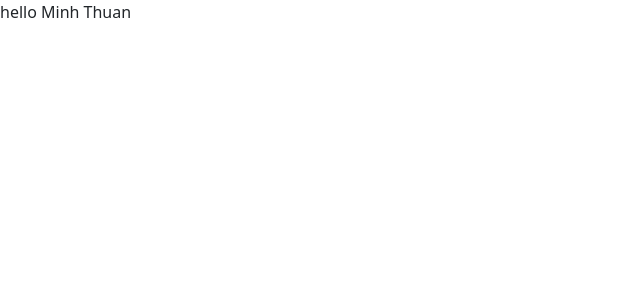
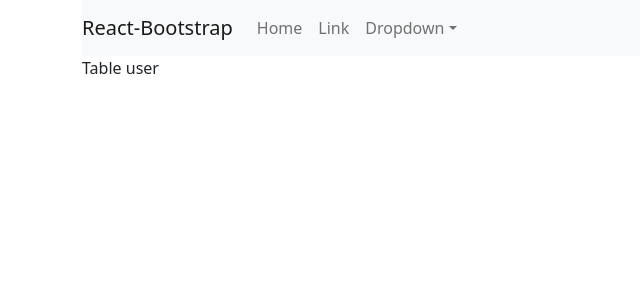
Before and after one commit to Thuan0907/project-react, a React (Create React App) app: page / in a window 1280 px wide. Shown: the top 300 px of the page, without its empty margins (0-640 px from the left). Built offline with nearby package versions, Linux system fonts and the light colour scheme.

Commit message:
design-header

```diff
--- a/src/App.js
+++ b/src/App.js
@@ -1,10 +1,17 @@
 
 import './App.scss';
+import Header from './components/Header';
+import TableUsers from './components/TableUsers';
+import Container from "react-bootstrap/Container";
 
 function App() {
   return (
-   <div>
-    hello Minh Thuan
+   <div className='app-container'>
+     <Container>
+
+   <Header/>
+   <TableUsers/>
+     </Container>
    </div>
   );
 }
--- /dev/null
+++ b/src/components/Header.jsx
@@ -0,0 +1,34 @@
+import Navbar from "react-bootstrap/Navbar";
+import Container from "react-bootstrap/Container";
+import Nav from "react-bootstrap/Nav";
+import NavDropdown from "react-bootstrap/NavDropdown";
+
+const Header = (props) => {
+  return (
+    <>
+      <Navbar bg="light" expand="lg">
+        <Navbar.Brand href="#home">React-Bootstrap</Navbar.Brand>
+        <Navbar.Toggle aria-controls="basic-navbar-nav" />
+        <Navbar.Collapse id="basic-navbar-nav">
+          <Nav className="me-auto">
+            <Nav.Link href="#home">Home</Nav.Link>
+            <Nav.Link href="#link">Link</Nav.Link>
+            <NavDropdown title="Dropdown" id="basic-nav-dropdown">
+              <NavDropdown.Item href="#action/3.1">Action</NavDropdown.Item>
+              <NavDropdown.Item href="#action/3.2">
+                Another action
+              </NavDropdown.Item>
+              <NavDropdown.Item href="#action/3.3">Something</NavDropdown.Item>
+              <NavDropdown.Divider />
+              <NavDropdown.Item href="#action/3.4">
+                Separated link
+              </NavDropdown.Item>
+            </NavDropdown>
+          </Nav>
+        </Navbar.Collapse>
+      </Navbar>
+    </>
+  );
+};
+
+export default Header;
--- /dev/null
+++ b/src/components/TableUsers.jsx
@@ -0,0 +1,5 @@
+const TableUsers = () => {
+  return <>Table user</>;
+};
+
+export default TableUsers;
```
